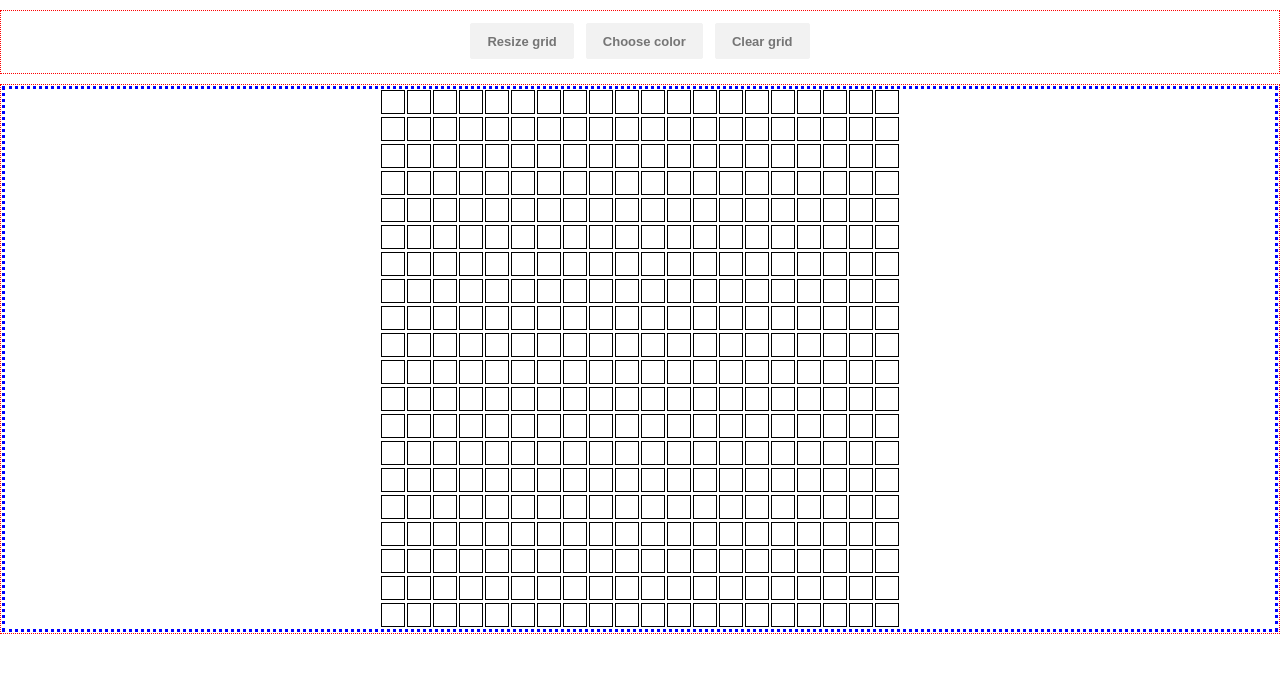
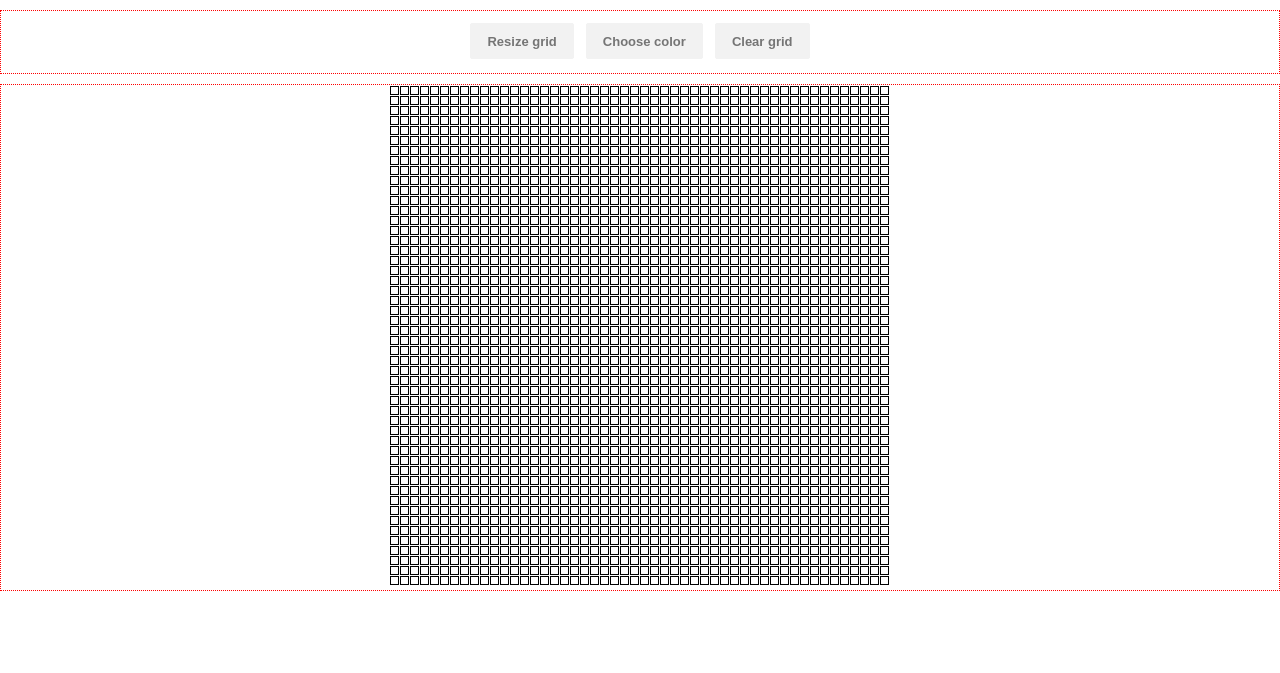
Before and after one commit to amr-ergawy/EtchASketchJavascriptJQuery, a PHP site: page / in a window 1280 px wide. Shown: the top 673 px of the page. Run offline with PHP 8.4, Linux system fonts and the light colour scheme; some libraries are stand-ins or nearby versions.

Commit message:
Again, fixing the spacing between rows by setting: 1. the board-frame div.text-align is set to center. 2. inside it, the board div.display is set to inline-block. 3. inside it, the board-row div.display is set to block.
For more details read the "design notes" in board.css.

Also added an enable/disable flag for some log lines.

```diff
--- a/css/board.css
+++ b/css/board.css
@@ -1,33 +1,37 @@
-#board-rows-list {
-
-	text-align: center;
-
-	/* border is only enabled for testing purposes.*/
-	/* avoid sub-pixle calculations
-	 * by setting border width to 3px.*/
-	border: 3px dotted blue;
+#board {
+	/* Design note:
+	 * ------------
+	 * dislaying the board as an inline-block is very important
+	 * becaue it enable the board frame to apply the "text-align: center"
+	 * to the whole board.
+	 */
+	display: inline-block;
 }
 
 .board-row {
-	/* borders are only for testing,
-	 * enabling them distorts the layout of a square grid.
+	/* borders are only for testing.
+	 * enabling borders contributes to the distortion of rows spacing.*/
+	/* border: 1px dotted green;*/
+
+	/* Design note:
+	 * ------------
+	 * displaying the row as a block is very important because
+	 * if we use display-block instead we will get spacings between the
+	 * rows.
 	 */
-	/* border: 1px dotted green; */
+	display: block;
 
-	display: inline-block;
-
-	/* just a double-check */
+	/* ensuring no effects from the row element itself.*/
+	padding-bottom: 0px 0px 0px 0px;
 	margin: 0px 0px 0px 0px;
-	padding: 0px 0px 0px 0px;
 }
-
 
 .board-cell {
 	border: 1px solid black;
-	margin: 1px 1px 1px 1px;
+	margin-right: 1px;
+	margin-bottom: 1px;
 	float: left;
 }
-
 
 .board-cell:hover {
 	background-color: black;
--- a/css/global.css
+++ b/css/global.css
@@ -31,11 +31,12 @@ div {
 	/* avoid sub-pixle calculations
 	 * by setting border width to 3px.*/
 	border: 1px dotted red;
+
+	text-align: center;
 }
 
 #menu-frame {
 	min-height: 60px;
-	text-align: center;
 }
 
 #board-frame {
--- a/index.html
+++ b/index.html
@@ -23,9 +23,8 @@
 				</form>
 			</div>
 			<div id="board-frame" class="div-frame">
-				<div id="board-rows-list">
-					<!-- board rows are added programmatically.
-					-->
+				<div id="board">
+					<!-- board rows are added programmatically.-->
 				</div>
 			</div>
 		</div>
--- a/script/board.js
+++ b/script/board.js
@@ -1,13 +1,15 @@
 $(document).ready(function() {
 	console.log('handling document-ready ...');
 
-	boardLayout(20, 20);
+	boardLayout(50, 50);
 
 	console.log('handled document-ready')
 });
 
 const MIN_ROWS = 8;
 const MIN_COLS = 8;
+
+const logDims = false;
 
 var boardLayout = function(rows, cols)
 {
@@ -30,13 +32,14 @@ var boardLayout = function(rows, cols)
 	cellWidth > cellHeight ? cellWidth = cellHeight : cellHeight = cellWidth;
 	console.log('square-cell: '+cellWidth+'x'+cellHeight);
 
-	var boardRowsList = document.getElementById("board-rows-list");
+	var board = document.getElementById("board");
+	// board.style.minWidth = (2*cols*cellWidth)+"px";
 
 	var boardRowLiNode;
 	for (var i = 0; i < rows; i++) {
-		console.log('adding row: '+i);
+		if (logDims) console.log('adding row: '+i);
 		boardRowLiNode = createBoardRow(cols, cellWidth, cellHeight);
-		boardRowsList.appendChild(boardRowLiNode);
+		board.appendChild(boardRowLiNode);
 	}
 
 	console.log('done with board layout')
@@ -51,11 +54,11 @@ var createBoardRow = function(cols, cellWidth, cellHeight) {
 	divNode.style.minWidth = (cellWidth*cols)+"px";
 	divNode.style.height = cellHeight+"px";
 
-	console.log(divNode.style.minWidth+', '+divNode.style.height);
+	if (logDims) console.log(divNode.style.minWidth+', '+divNode.style.height);
 
 	var boardCellDivNode;
 	for (var i = 0; i < cols; i++) {
-		console.log('adding col: '+i);
+		if (logDims)  console.log('adding col: '+i);
 		boardCellDivNode = createBoardCell(cellWidth, cellHeight);
 		divNode.appendChild(boardCellDivNode);
 	}
@@ -76,7 +79,7 @@ var createBoardCell = function(cellWidth, cellHeight) {
 	divNode.style.width = (cellWidth-2)+"px";
 	divNode.style.height = (cellHeight-2)+"px";
 
-	console.log(divNode.style.width+', '+divNode.style.height);
+	if (logDims) console.log(divNode.style.width+', '+divNode.style.height);
 
 	return divNode;
 }
```
